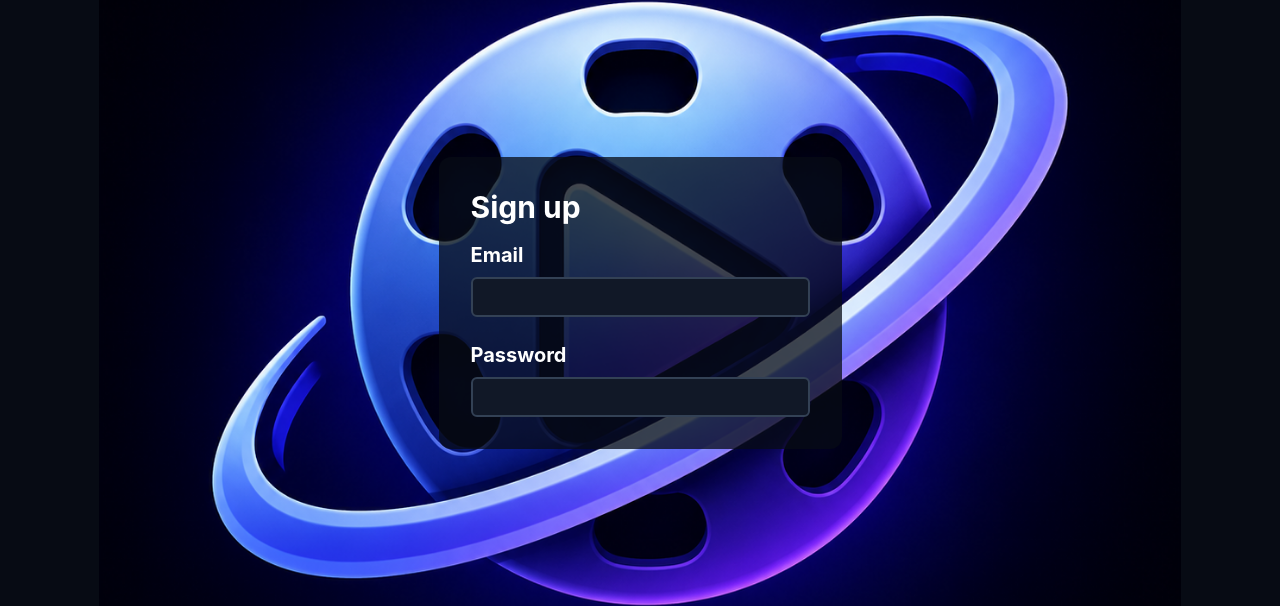
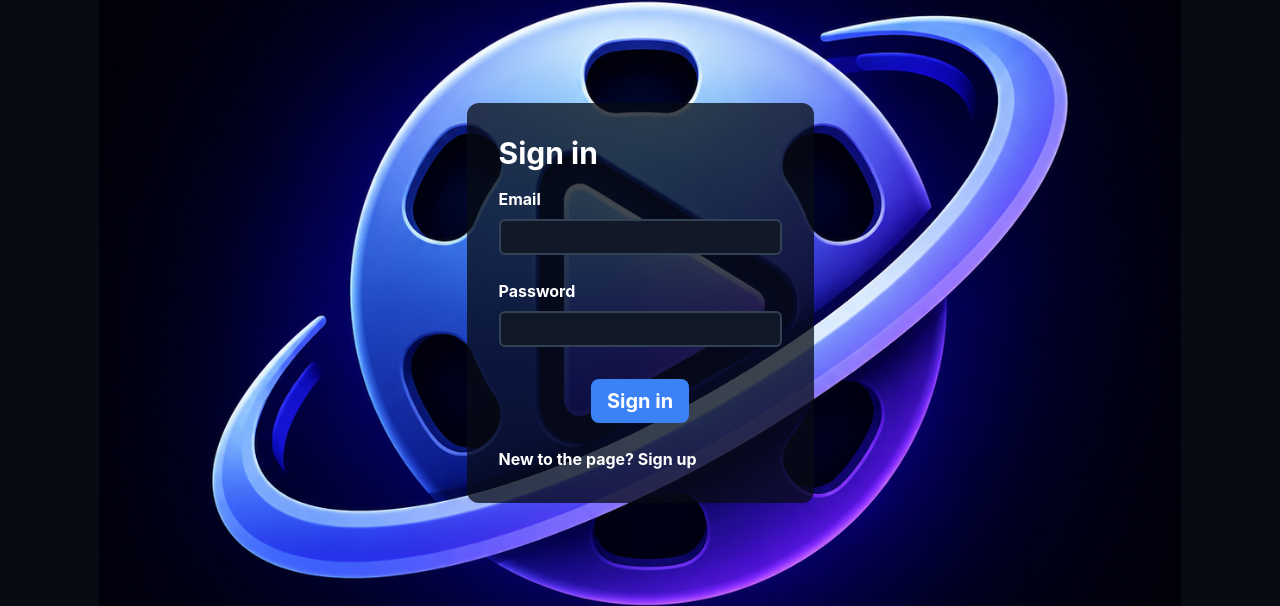
Before and after one commit to Prashant6307/Movie-orbit, a React (Vite) app: page / in a window 1280 px wide. Shown: the part 243-849 px from the top of the page. Built offline with nearby package versions, Linux system fonts and the light colour scheme; no server answers.

Commit message:
built sign-in/sign-up form validation

```diff
--- a/src/components/Signup.jsx
+++ b/src/components/Signup.jsx
@@ -1,22 +1,57 @@
+import { useRef, useState } from "react"
 import signup_bg from "../images/signup_bg.png"
+import { checkValidData } from "../utils/validate"
 
 function Signup() {
+    const [isSignInForm, setIsSignInForm] = useState(true)
+    const [errorMessage, setErrorMessage] = useState(null)
+    const email = useRef(null)
+    const password = useRef(null)
+
+    const toggleForm = () => {
+        setIsSignInForm(!isSignInForm)
+    }
+
+    const handleBtnClick = () => {
+        const message = checkValidData(email.current.value, password.current.value)
+        setErrorMessage(message)
+    }
+
     return (
         <div className="relative w-full min-h-screen bg-[#070B14] flex justify-center items-center">
 
             <img
                 src={signup_bg}
                 alt=""
-                className="absolute inset-0 w-full h-full object-contain "
+                className="absolute inset-0 w-full max-w-full h-full object-contain overflow-hidden"
             />
 
-            <form onSubmit={(e) => { e.preventDefault() }} className="relative z-10 bg-[#070B14]/75 p-8 rounded-xl text-white font-bold text-xl">
-                <h2 className="text-3xl mb-4">Sign up</h2>
+            <form onSubmit={(e) => { e.preventDefault() }} className="relative z-10 bg-[#070B14]/75 p-8 rounded-xl text-white font-bold ">
+                <h2 className="text-3xl mb-4">{isSignInForm ? "Sign in" : "Sign up"}</h2>
                 <div className="flex flex-col gap-2  ">
                     <label htmlFor="email" className="text-white ">Email</label>
-                    <input type="email" name="email" className="px-2 py-1 focus:outline-none bg-[#111827] border-[2px] border-[#334155]  focus-within:border-[#3B82F6] rounded-md cursor-pointer text-white" />
+                    <input
+                    type="email"
+                    name="email"
+                    autoComplete="username"
+                    ref={email}
+                    className="px-2 py-1 focus:outline-none bg-[#111827] border-[2px] border-[#334155]  focus-within:border-[#3B82F6] rounded-md cursor-pointer text-white" />
+
                     <label htmlFor="password" className="text-white mt-4">Password</label>
-                    <input type="password" name="password" className="px-2 py-1 focus:outline-none bg-[#111827] border-[2px] border-[#334155]  focus-within:border-[#3B82F6] rounded-md cursor-pointer text-white" />
+                    <input
+                    type="password"
+                    name="password"
+                    autoComplete="current-password"
+                    ref={password}
+                    className="px-2 py-1 focus:outline-none bg-[#111827] border-[2px] border-[#334155]  focus-within:border-[#3B82F6] rounded-md cursor-pointer text-white" />
+
+                    <p className="text-lg fond-bold text-red-600">{errorMessage}</p>
+
+                    <div className="flex justify-center mt-4">
+                        <button onClick={handleBtnClick} className="text-xl bg-[#3B82F6] px-4 py-2 rounded-lg cursor-pointer">{isSignInForm ? "Sign in" : "Sign up"}</button>
+                    </div>
+
+                    <p onClick={toggleForm} className="cursor-pointer mt-4 ">{!isSignInForm ? "Already a user? Sign in" : "New to the page? Sign up"}</p>
                 </div>
 
             </form>
--- /dev/null
+++ b/src/utils/validate.js
@@ -0,0 +1,10 @@
+export const checkValidData = (email, password) => {
+
+    const isEmailValid = /^[a-zA-Z0-9._%+-]+@[a-zA-Z0-9.-]+\.[a-zA-Z]{2,}$/.test(email)
+    const isPasswordValid = /^(?=.*\d)(?=.*[a-z])(?=.*[A-Z])(?=.*[a-zA-Z0-9]).{8,}$/.test(password)
+
+    if(!isEmailValid) return "Email is incorrect"
+    if(!isPasswordValid) return "Password is incorrect"
+
+    return null
+}
```
